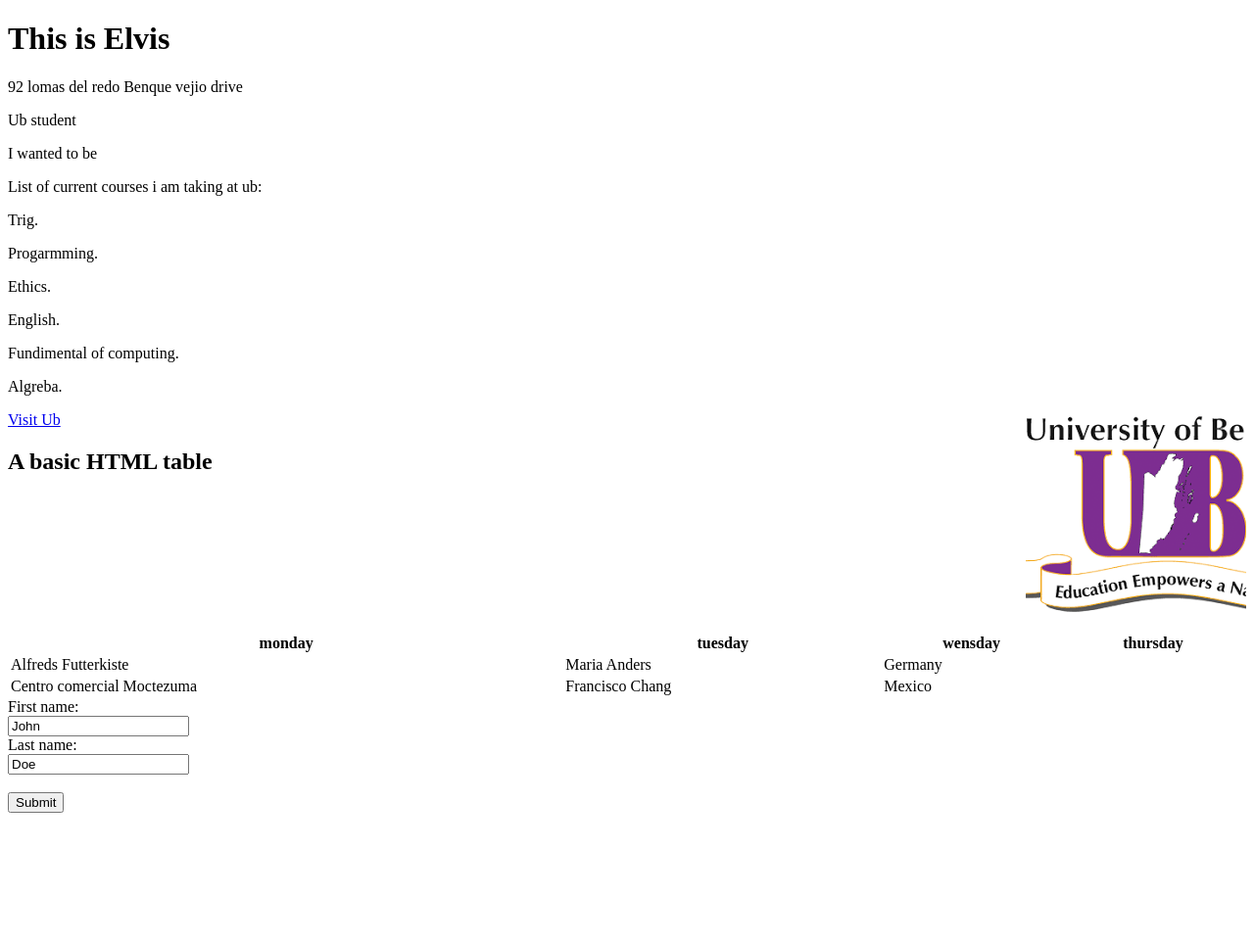
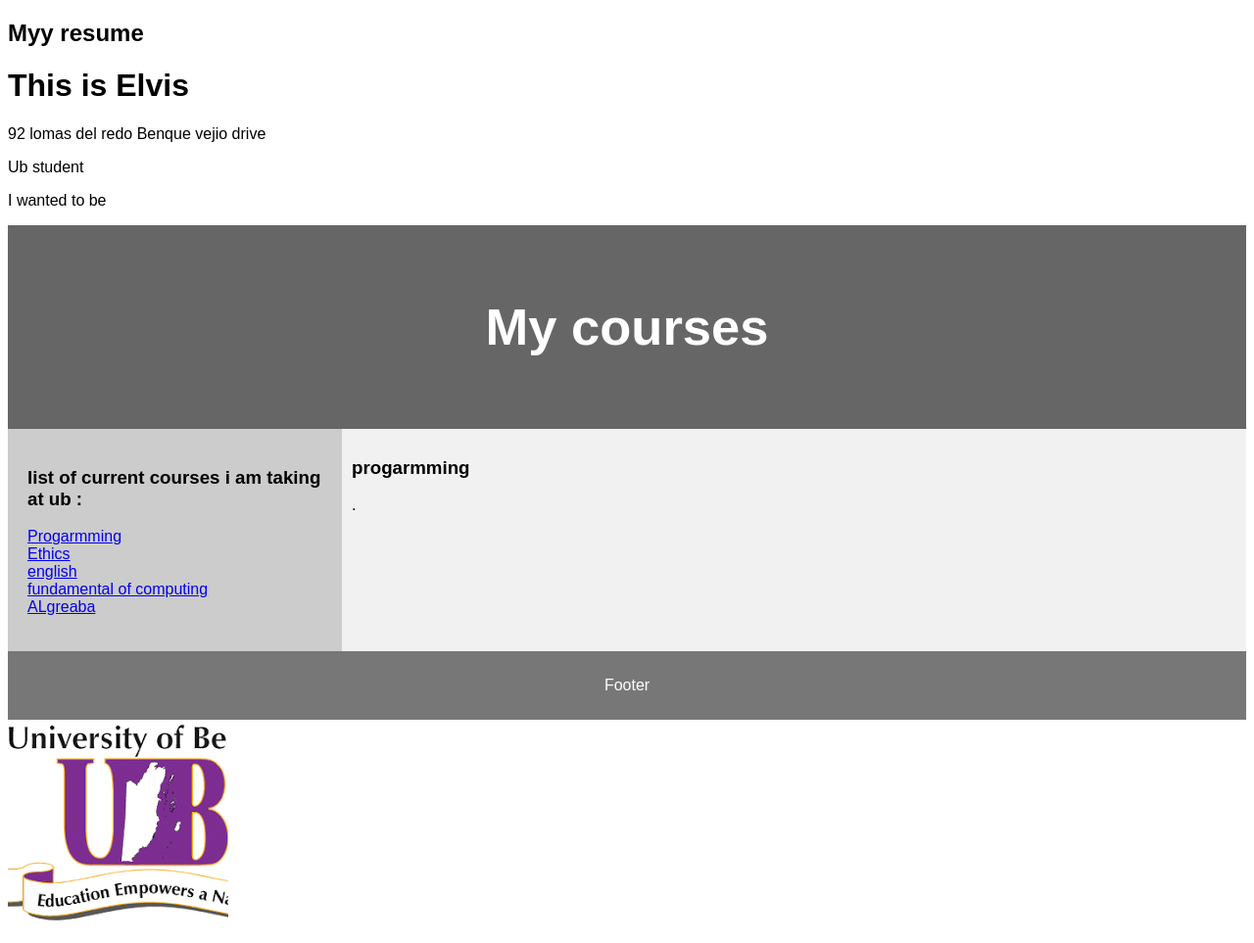
Before and after one commit to ElvisFlores/resume-, a plain HTML site: page new.html in a window 1280 px wide. Shown: the top 963 px of the page at 98% size. Before the commit the page ends 838 px from the top, so only its background shows below. Drawn offline with Linux system fonts and the light colour scheme.

Commit message:
Add files via upload

```diff
--- a/new.html
+++ b/new.html
@@ -1,28 +1,113 @@
 <!DOCTYPE html>
-<html>
+<html lang="en">
 <head>
-<title>FoC</title>
-<link rel="stylesheet" type="text/css" href="style.css">
+<title>CSS Template</title>
 <meta charset="utf-8">
 <meta name="viewport" content="width=device-width, initial-scale=1">
+<style>
+* {
+  box-sizing: border-box;
+}
 
-</head>
+body {
+  font-family: Arial, Helvetica, sans-serif;
+}
+
+/* Style the header */
+header {
+  background-color: #666;
+  padding: 30px;
+  text-align: center;
+  font-size: 35px;
+  color: white;
+}
+
+/* Container for flexboxes */
+section {
+  display: -webkit-flex;
+  display: flex;
+}
+
+/* Style the navigation menu */
+nav {
+  -webkit-flex: 1;
+  -ms-flex: 1;
+  flex: 1;
+  background: #ccc;
+  padding: 20px;
+}
+
+/* Style the list inside the menu */
+nav ul {
+  list-style-type: none;
+  padding: 0;
+}
+
+/* Style the content */
+article {
+  -webkit-flex: 3;
+  -ms-flex: 3;
+  flex: 3;
+  background-color: #f1f1f1;
+  padding: 10px;
+}
+
+/* Style the footer */
+footer {
+  background-color: #777;
+  padding: 10px;
+  text-align: center;
+  color: white;
+}
+
+/* Responsive layout - makes the menu and the content (inside the section) sit on top of each other instead of next to each other */
+@media (max-width: 600px) {
+  section {
+    -webkit-flex-direction: column;
+    flex-direction: column;
+  }
+}
+</style>
 </head>
 <body>
 
+<h2>Myy resume</h2>
 <h1>This is Elvis </h1>
 <p>92 lomas del redo Benque vejio drive </p>
 <P> Ub student </p>
 <p> I wanted to be <p/>
 
-<p> List of current courses i am taking at ub: <p/>
-<p> Trig. <P/>
-<P> Progarmming. <P/>
-<p> Ethics. <P/>
-<P> English. <P/>
-<P> Fundimental of computing. <P/>
-<P> Algreba. <P/>
-<a href="https://www.ubelearn.com/">Visit Ub</a>
+<header>
+  <h2>My courses</h2>
+</header>
+
+<section>
+  <nav>
+    <ul>
+    <h1>list of current courses i am taking at ub :</h1>
+      <li><a href="#">Progarmming</a></li>
+      <li><a href="#">Ethics</a></li>
+	<li><a href="#">english</a></li>
+	<li><a href="#">fundamental of computing</a></li>
+	<li><a href="#">ALgreaba</a></li>
+
+    </ul>
+  </nav>
+
+  <article>
+    <h1>progarmming</h1>
+    <p>.</p>
+    <p></p>
+  </article>
+</section>
+
+<footer>
+  <p>Footer</p>
+</footer>
+
+</body>
+</html>
+
 
 <img src="download.png" alt="ub">
 
@@ -57,6 +142,7 @@
   <input type="submit" value="Submit">
 </form>
 
+<a href=calc.html target="_bla">This is a calc</a>
 
 
 <body/>
```
Also changed, not shown: calc.html (added, +75 -0 lines).
